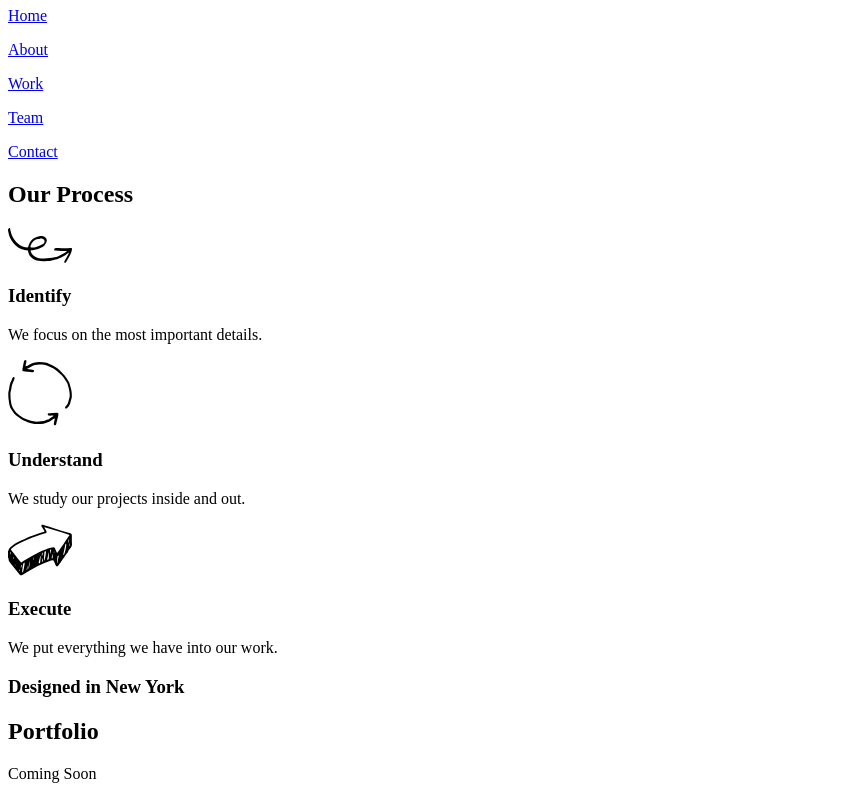
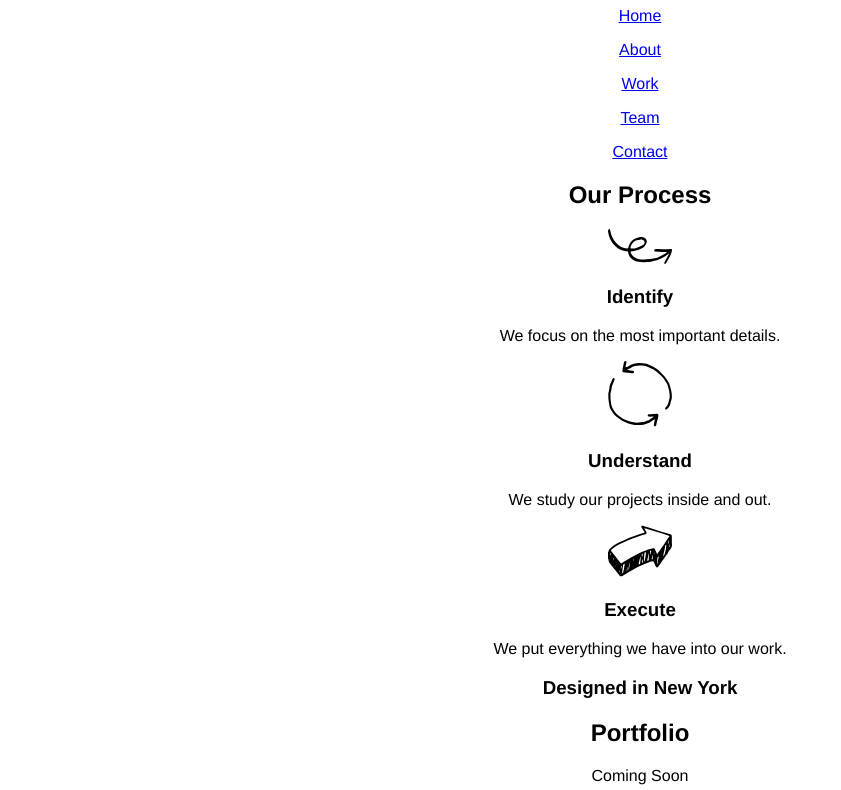
Before and after one commit to Coldwall/Broadway, a plain HTML site: page index.html in a window 1280 px wide. Shown: the part 73-863 px from the top of the page, without its empty margins (0-841 px from the left). Drawn offline with Linux system fonts and the light colour scheme.

Commit message:
Link stylesheet.

```diff
--- a/index.html
+++ b/index.html
@@ -1,7 +1,8 @@
 <!DOCTYPE html>
 <html>
   <head>
-    <title></title>
+    <title>Broadway</title>
+    <link href="./resources/css/style.css" type="text/css" rel="stylesheet"
   </head>
   <body>
     <div class="main">
--- a/resources/css/style.css
+++ b/resources/css/style.css
@@ -1,4 +1,4 @@
-body {
+* {
   font-family: Helvetica;
   text-align: center;
 }
```
